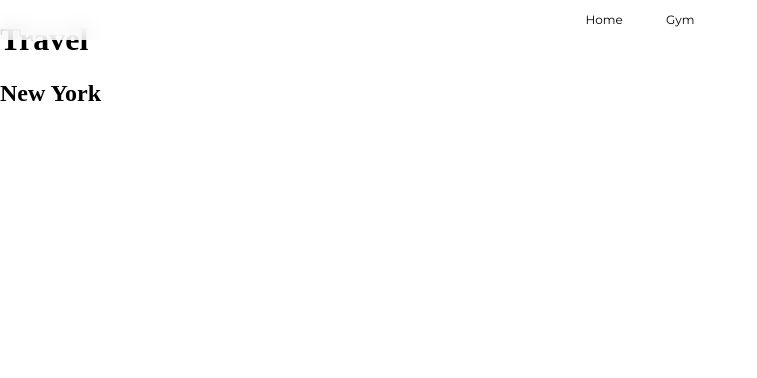
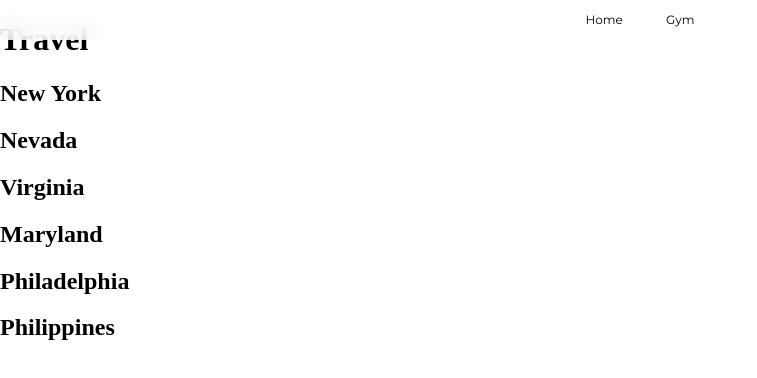
Before and after one commit to aguin005/artguinto.github.io, a plain HTML site: page travel.html in a window 1280 px wide. Shown: the whole page, without its empty margins (0-757 px from the left). Drawn offline with Linux system fonts and the light colour scheme.

Commit message:
- Add places visited

```diff
--- a/travel.html
+++ b/travel.html
@@ -22,5 +22,20 @@
         <div class="travelPage-place">
             <h2>New York</h2>
         </div>
+        <div class="travelPage-place">
+            <h2>Nevada</h2>
+        </div>
+        <div class="travelPage-place">
+            <h2>Virginia</h2>
+        </div>
+        <div class="travelPage-place">
+            <h2>Maryland</h2>
+        </div>
+        <div class="travelPage-place">
+            <h2>Philadelphia</h2>
+        </div>
+        <div class="travelPage-place">
+            <h2>Philippines</h2>
+        </div>
     </body>
 </html>
```
